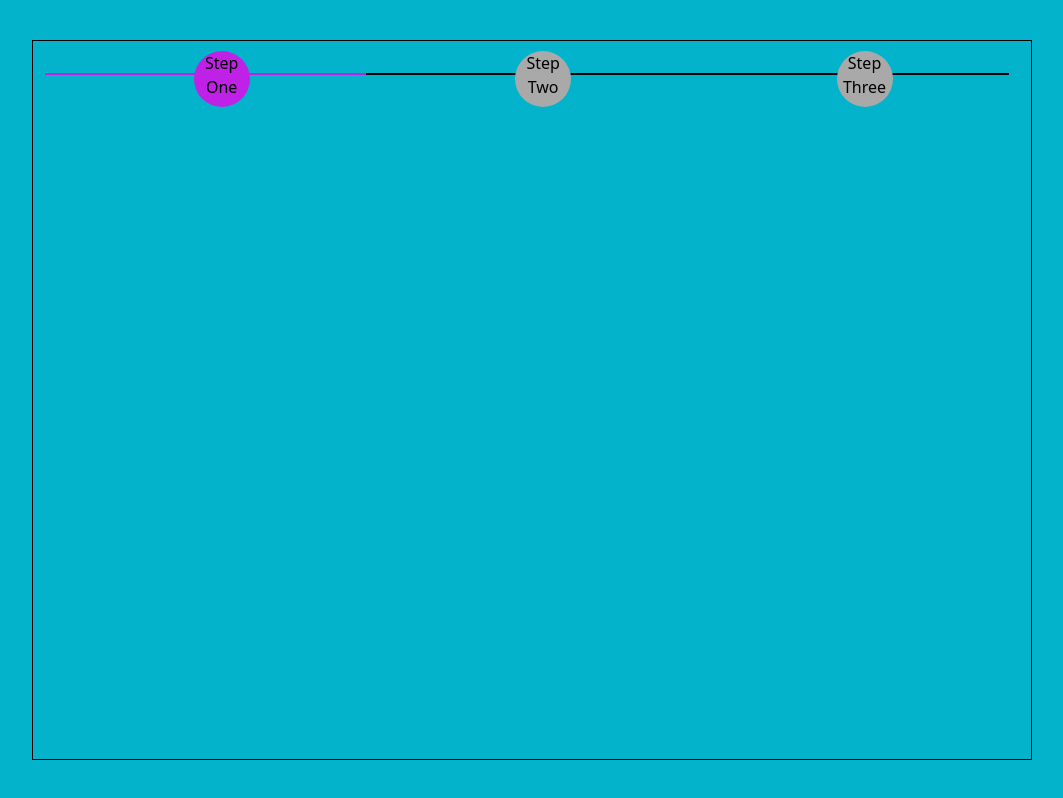
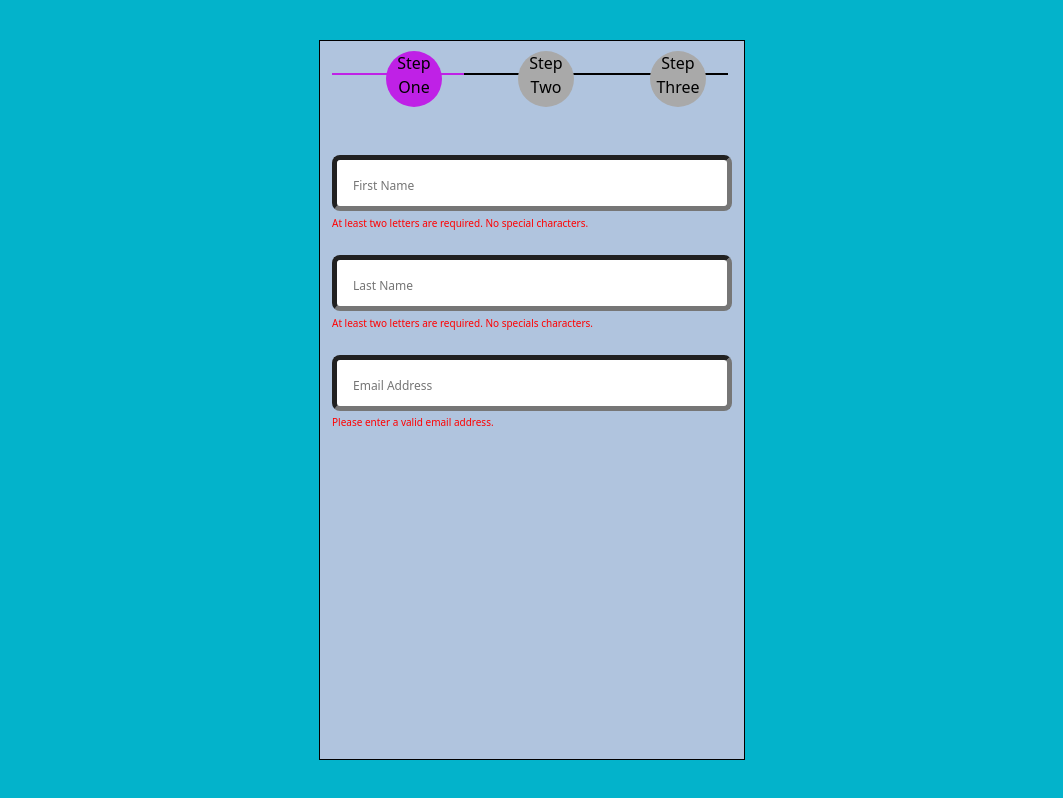
Before and after one commit to Rickienatividad/clearingCobwebs, a React (Vite) app in the folder react-springboot-stack-frontend/: page /SignUp in a window 1280 px wide. Shown: the whole page, without its empty margins (108-1171 px from the left). Built offline with nearby package versions, Linux system fonts and the light colour scheme.

Commit message:
fixes spacing between inputs step one

```diff
--- a/react-springboot-stack-frontend/src/components/MultiStepSignUp/SignUp.css
+++ b/react-springboot-stack-frontend/src/components/MultiStepSignUp/SignUp.css
@@ -1,7 +1,12 @@
 .container {
-  width: 1000px;
+  /*width: 1000px;*/
   height:90vh;
   border: 1px solid black;
+  background-color: lightsteelblue;
+}
+
+#steps-section {
+  margin-bottom: 5rem;
 }
 
 .step-line{
--- a/react-springboot-stack-frontend/src/components/MultiStepSignUp/SignUp.tsx
+++ b/react-springboot-stack-frontend/src/components/MultiStepSignUp/SignUp.tsx
@@ -9,6 +9,7 @@ export function SignUp() {
 
   return(
     <div className="container">
+      <div id="steps-section">
         <div id="step-one-line" className={isStepOneActive ? "step-line-active" : "step-line"}>
           <span id="step-one-dot" className={isStepOneActive ? "step-dot-active" : "step-dot"}>Step One</span>
         </div>
@@ -19,5 +20,7 @@ export function SignUp() {
           <span id="step-three-dot" className="step-dot">Step Three</span>
         </div>
       </div>
+      <StepOne />
+    </div>
   )
 }
--- a/react-springboot-stack-frontend/src/components/MultiStepSignUp/StepOne.tsx
+++ b/react-springboot-stack-frontend/src/components/MultiStepSignUp/StepOne.tsx
@@ -1,7 +1,53 @@
-export function StepOne(){
+import { useRef, useState } from "react";
+import "../OldSignUpForm/Home.css"
+import classNames from "classnames";
+
+export function StepOne() {
+
+  //stateful variables (even more validation stuff)
+  const [isEmailValid, setIsEmailValid] = useState(false);
+  const [isFirstNameValid, setIsFirstNameValid] = useState(false);
+  const [isLastNameValid, setIsLastNameValid] = useState(false);
+
+  //regex for sign up form validations
+  const emailRegex: RegExp = /^[a-zA-Z0-9._%+-]+@[a-zA-Z0-9.-]+\.[a-zA-Z]{2,}$/;
+  const nameRegex: RegExp = /^[a-zA-Z ]{2,}$/
+
+  //for observing sign up form field input values (more validation stuff)
+  const emailRef = useRef<HTMLInputElement | null>(null);
+  const firstNameRef = useRef<HTMLInputElement | null>(null);
+  const lastNameRef = useRef<HTMLInputElement | null>(null);
+
+  const validationChecker = () => {
+    if(nameRegex.test(firstNameRef.current?.value ?? "")) {
+      setIsFirstNameValid(true)} else {
+        setIsFirstNameValid(false);
+    };
+
+    if(nameRegex.test(lastNameRef.current?.value ?? "")) {
+      setIsLastNameValid(true)} else {
+        setIsLastNameValid(false);
+    };
+
+    if(emailRegex.test(emailRef.current?.value ?? "")) {
+    setIsEmailValid(true)} else {
+      setIsEmailValid(false);
+    };
+
+  }
+
   return(
     <>
-    <input name="firstName" type="text" className="form-control-lg" placeholder="First Name"/>
+    <input ref={firstNameRef} name="firstName" type="text" className={"form-control-lg"} placeholder="First Name" onChange={validationChecker} />
+    <div className={!isFirstNameValid ? "help-text" : "help-text-hidden"}>At least two letters are required. No special characters. </div>
+    <div className="spacer"></div>
+    <input ref={lastNameRef} name="lastName" type="text" className="form-control-lg" placeholder="Last Name" onChange={validationChecker}/>
+    <div className={!isLastNameValid ? "help-text" : "help-text-hidden"}>At least two letters are required. No specials characters.</div>
+    <div className="spacer"></div>
+    <input ref={emailRef} name="email" type="text" className="form-control-lg" placeholder="Email Address" onChange={validationChecker}/>
+    <div id="email-help-block" className={!isEmailValid ? "help-text" : "help-text-hidden"}>
+      Please enter a valid email address.
+    </div>
     </>
   )
 }
--- a/react-springboot-stack-frontend/src/components/OldSignUpForm/Home.css
+++ b/react-springboot-stack-frontend/src/components/OldSignUpForm/Home.css
@@ -11,6 +11,10 @@ body {
   border-radius: 5px ;
   padding: 1.5rem 7rem;
   width: 40em;
+}
+
+.spacer {
+  margin-bottom: 1.5rem;
 }
 
 input {
```
Lines whose indentation alone changed are shown as unchanged.
